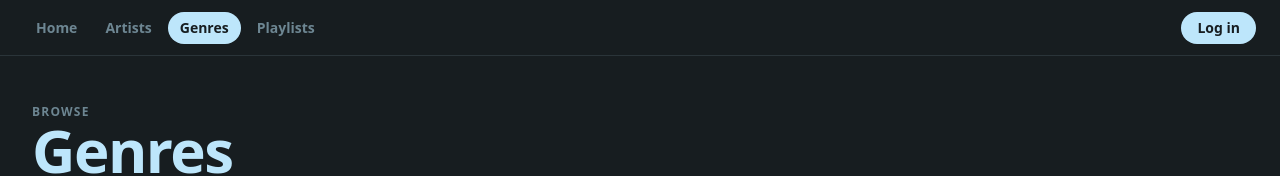
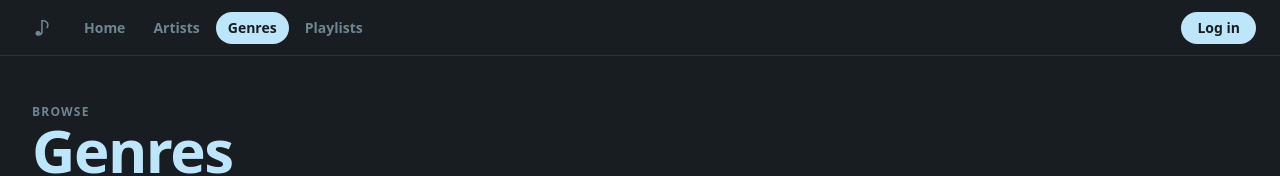
Before and after one commit to JACKLEEOW/web3asg2, a React (Vite) app: page /genres in a window 1280 px wide. Shown: the top 176 px of the page. Built offline with nearby package versions, Linux system fonts and the light colour scheme; no server answers; the database is empty.

Commit message:
logo in nav

```diff
--- a/src/components/Header.jsx
+++ b/src/components/Header.jsx
@@ -24,6 +24,15 @@ const Header = ({ isLoggedIn, setIsLoggedIn, selectedPlaylist, playlistSongCount
             top: 0,
             zIndex: 50,
         }} className="flex items-center gap-2 px-6 h-14">
+
+            <Link /* Home logo */
+                to="/"
+                aria-label="Home"
+                title="Home"
+                className="header-home-note mr-1 flex h-9 w-9 shrink-0 items-center justify-center rounded-full text-xl leading-none"
+            >
+                ♪
+            </Link>
 
             {/* Nav links */}
             <nav className="flex items-center gap-1">
--- a/src/index.css
+++ b/src/index.css
@@ -160,6 +160,61 @@ a {
   border-color: var(--muted);
 }
 
+/* Header ♪ home — hover/focus = brighten + grow + settle (nav-adjacent feel); click = :active pulse */
+.header-home-note {
+  color: var(--muted);
+  text-decoration: none;
+  transform-origin: center;
+}
+.header-home-note:hover,
+.header-home-note:focus-visible {
+  animation: home-note-hover-pulse 0.55s ease-out;
+}
+.header-home-note:active {
+  animation: home-note-active-pulse 0.32s ease-out;
+}
+
+@keyframes home-note-hover-pulse {
+  0% {
+    color: var(--muted);
+    transform: scale(1);
+    filter: brightness(1);
+  }
+  40% {
+    color: var(--text-h);
+    transform: scale(1.2);
+    filter: brightness(1.35);
+  }
+  75% {
+    color: var(--accent);
+    transform: scale(0.92);
+    filter: brightness(1.1);
+  }
+  100% {
+    color: var(--muted);
+    transform: scale(1);
+    filter: brightness(1);
+  }
+}
+
+@keyframes home-note-active-pulse {
+  0% {
+    color: var(--muted);
+    transform: scale(1);
+    filter: brightness(1);
+  }
+  50% {
+    color: var(--text-h);
+    transform: scale(1.14);
+    filter: brightness(1.25);
+  }
+  100% {
+    color: var(--muted);
+    transform: scale(1);
+    filter: brightness(1);
+  }
+}
+
 /* Audio-style loading bars — uneven heights + staggered wave */
 .audio-level-loader {
   display: flex;
```
